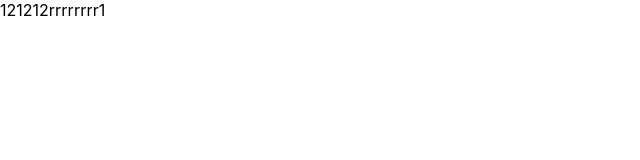
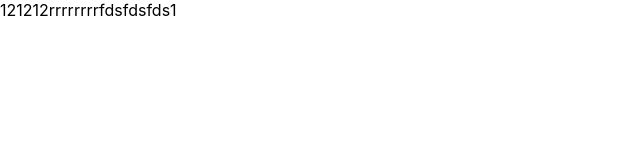
Before and after one commit to Lissu-FE/Lissu-FE.github.io, a Next.js app: page /test in a window 1280 px wide. Shown: the top 160 px of the page, without its empty margins (0-640 px from the left). Built offline with nearby package versions, Linux system fonts and the light colour scheme.

Commit message:
test push

```diff
--- a/pages/test.tsx
+++ b/pages/test.tsx
@@ -1,5 +1,5 @@
 const test = () => {
-  return <testWrapper>121212rrrrrrrr1</testWrapper>
+  return <testWrapper>121212rrrrrrrrfdsfdsfds1</testWrapper>
 }
 
 export default test
```
